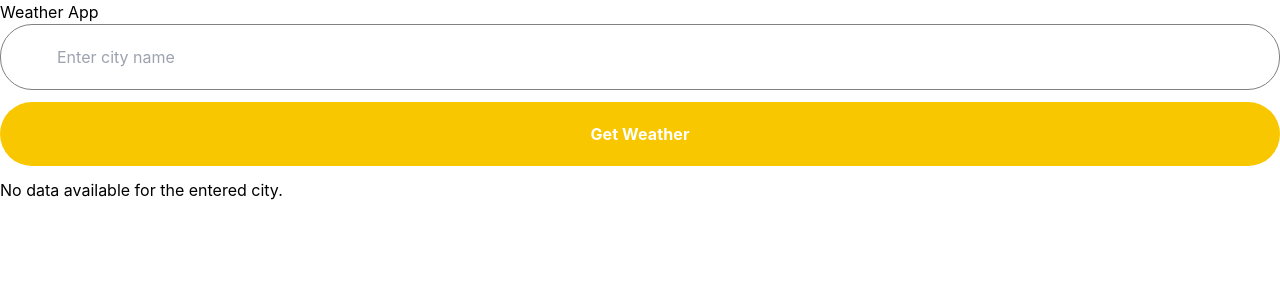
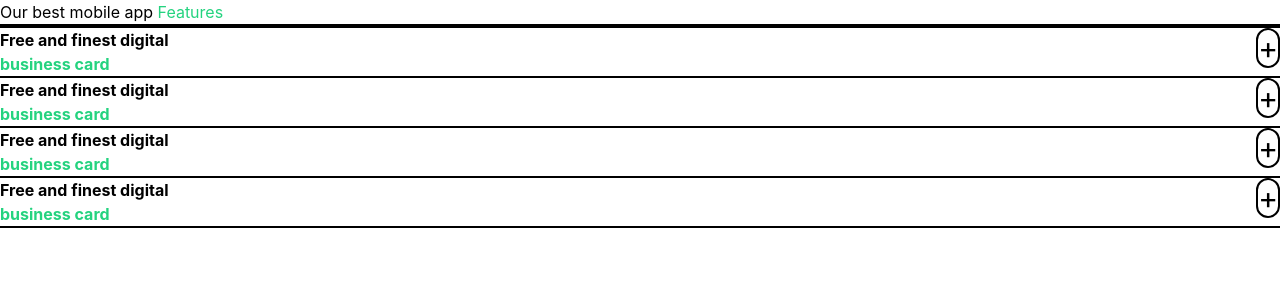
Before and after one commit to special-char/fs-b8, a React app: page / in a window 1280 px wide. Shown: the top 300 px of the page. Built offline with nearby package versions, Linux system fonts and the light colour scheme.

Commit message:
Card Component commited

```diff
--- a/src/App.jsx
+++ b/src/App.jsx
@@ -1,67 +1,19 @@
-import React, { useState } from 'react'
-import Input from './components/Input'
-import Button from './components/Button'
+import React, { Component } from 'react'
+import Card from './components/Card'
 
-const weatherData = {
-  pune: {
-    temperature: '72°F',
-    condition: 'Sunny',
-    icon: 'sun',
-  },
-  delhi: {
-    temperature: '68°F',
-    condition: 'Partly Cloudy',
-    icon: 'cloud-sun',
-  },
-  disa: {
-    temperature: '60°F',
-    condition: 'Rain',
-    icon: 'cloud-rain',
-  },
+export default class App extends Component {
+  render() {
+    return (
+      <div>
+        <img src="" alt="" />
+        <h3 className="border-b-4">
+          Our best mobile app <span className="text-secondary"> Features</span>
+        </h3>
+        <Card />
+        <Card />
+        <Card />
+        <Card />
+      </div>
+    )
+  }
 }
-
-const WeatherApp = () => {
-  const [city, setCity] = useState('')
-  const [weather, setWeather] = useState(null)
-
-  const handleSubmit = e => {
-    e.preventDefault()
-    if (city in weatherData) {
-      setWeather(weatherData[city])
-    } else {
-      setWeather(null)
-    }
-  }
-
-  return (
-    <div>
-      <h1>Weather App</h1>
-      <form onSubmit={handleSubmit}>
-        <Input
-          type="text"
-          placeholder="Enter city name"
-          value={city}
-          onChange={e => setCity(e.target.value)}
-        />
-        <Button type="submit" text="Get Weather"></Button>
-      </form>
-      {weather ? (
-        <div>
-          <h2>{city}</h2>
-          <p>Temperature: {weather.temperature}</p>
-          <p>Condition: {weather.condition}</p>
-
-          {weather.icon === 'sun' && <i className="fas fa-sun"></i>}
-          {weather.icon === 'cloud-sun' && <i className="fas fa-cloud-sun"></i>}
-          {weather.icon === 'cloud-rain' && (
-            <i className="fas fa-cloud-rain"></i>
-          )}
-        </div>
-      ) : (
-        <p>No data available for the entered city.</p>
-      )}
-    </div>
-  )
-}
-
-export default WeatherApp
--- /dev/null
+++ b/src/components/Card.jsx
@@ -0,0 +1,36 @@
+import React, { useState } from 'react'
+
+function Card({}) {
+  const [showContent, setShowContent] = useState(false)
+
+  const handleClick = () => {
+    setShowContent(!showContent)
+  }
+
+  return (
+    <div>
+      <div className="flex gap-7 justify-between border-b-2">
+        <div>
+          <h2 className="font-bold">Free and finest digital</h2>
+          <h2 className="text-secondary font-bold">business card</h2>{' '}
+          {showContent && (
+            <p>
+              Make your digital card with all your career, personal detauls and
+              links simple with one app
+            </p>
+          )}{' '}
+        </div>
+        <div>
+          <button
+            onClick={handleClick}
+            className="rounded-full border-2 text-3xl "
+          >
+            +
+          </button>
+        </div>
+      </div>
+    </div>
+  )
+}
+
+export default Card
```
